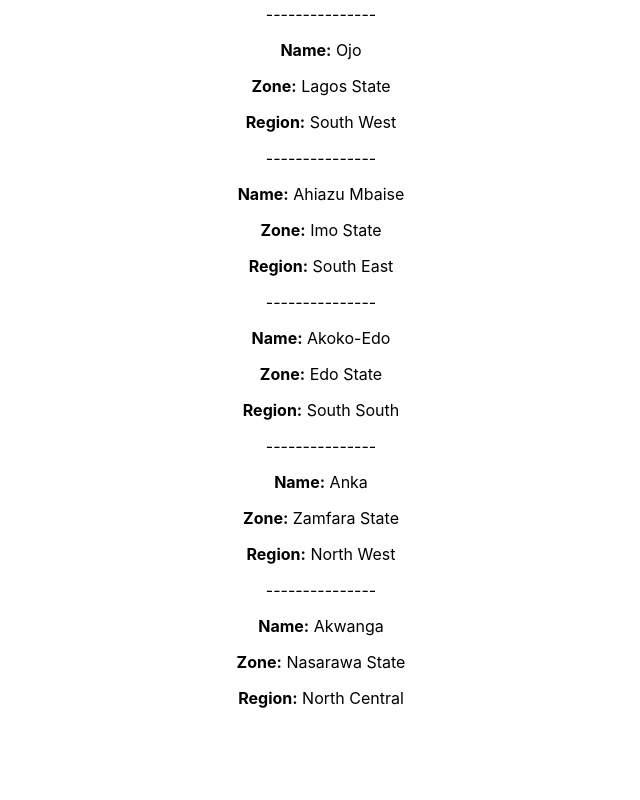
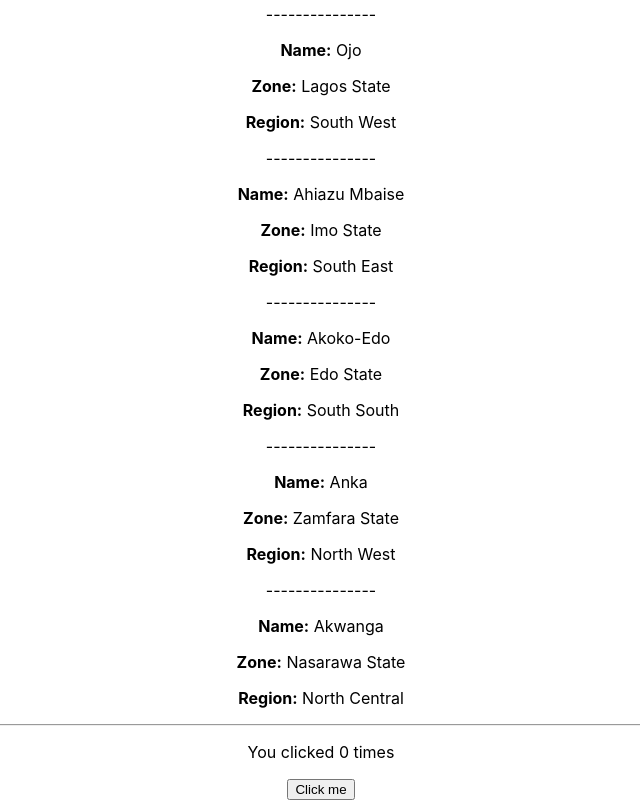
Before and after one commit to SanjiMika/my-learning-react, a React (Create React App) app: page / in a window 1280 px wide. Shown: the part 632-1432 px from the top of the page, without its empty margins (319-959 px from the left). Before the commit the page ends 1356 px from the top, so only its background shows below. Built offline with nearby package versions, Linux system fonts and the light colour scheme; no server answers.

Commit message:
hook : stateful functionnal component Example + start using hook useState ; useEffect

```diff
--- a/src/App.js
+++ b/src/App.js
@@ -14,6 +14,8 @@
 import testFunctionalProgramming from "./functionnal-programming/test";
 
 import Location from "./hoc/Location";
+
+import Example from "./hook/Example";
 
 class App extends React.Component {
     constructor(props) {
@@ -61,6 +63,9 @@
 
                 <hr/>
                 <Location/>
+
+                <hr/>
+                <Example/>
             </div>
         );
     }
--- /dev/null
+++ b/src/hook/Example.js
@@ -0,0 +1,23 @@
+import React, {useEffect, useState} from 'react';
+
+function Example() {
+    // Declare a new state variable, which we'll call "count"
+    const [count, setCount] = useState(0);
+
+    // Similar to componentDidMount and componentDidUpdate:
+    useEffect(() => {
+        // Update the document title using the browser API
+        document.title = `You clicked ${count} times`;
+    });
+
+    return (
+        <div>
+            <p>You clicked {count} times</p>
+            <button onClick={() => setCount(count + 1)}>
+                Click me
+            </button>
+        </div>
+    );
+}
+
+export default Example;
```
